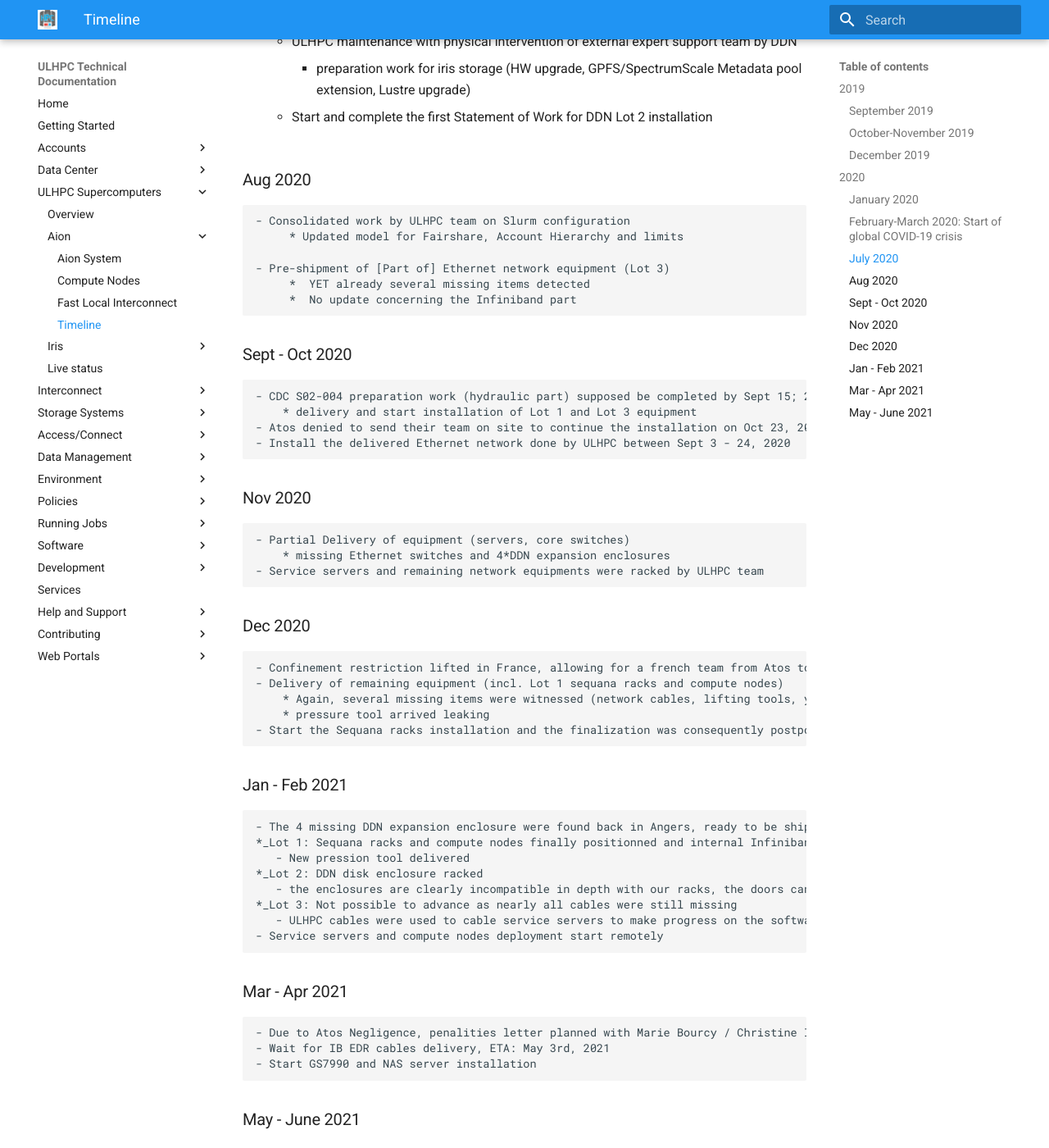
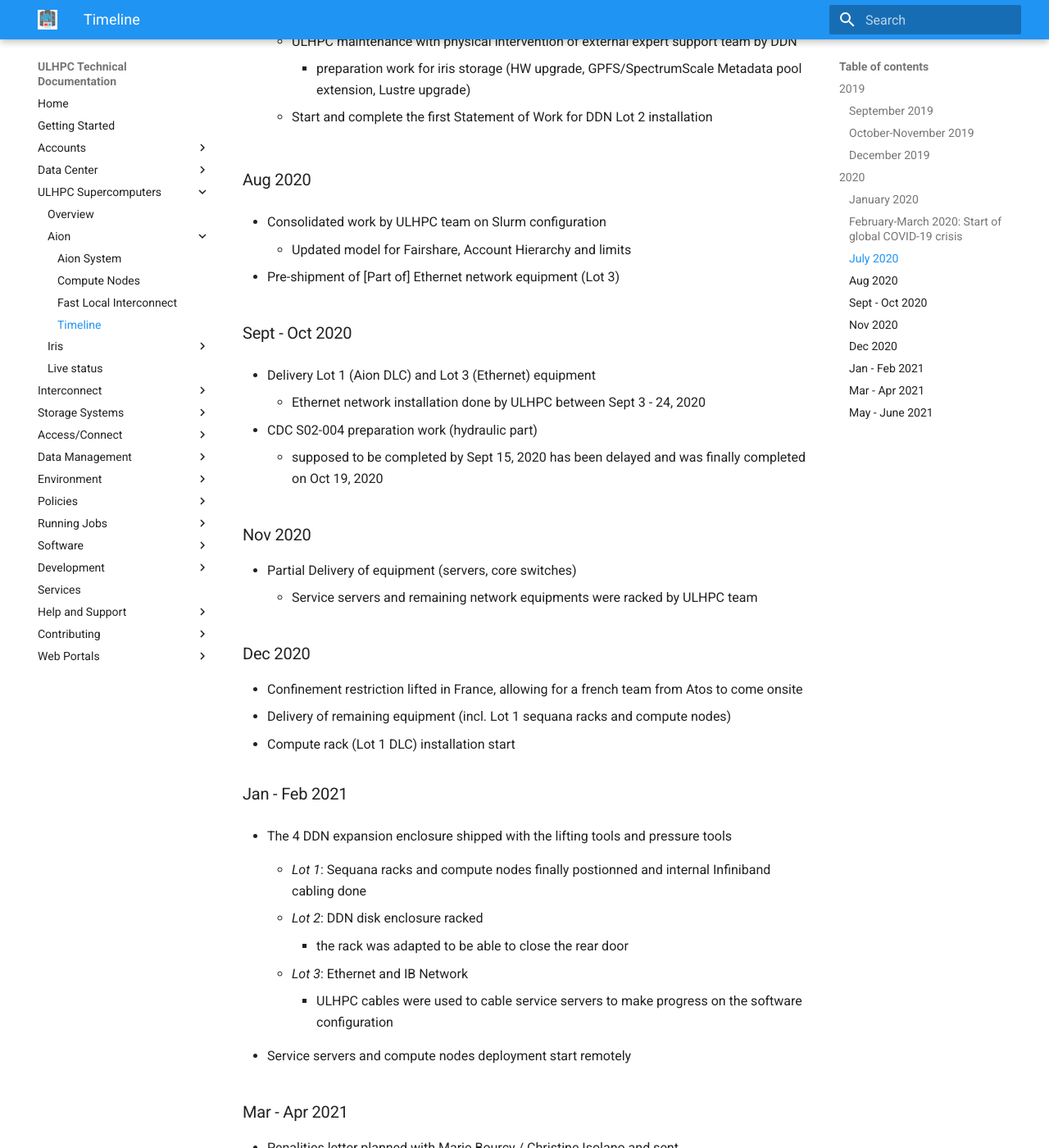
Before and after one commit to ULHPC/ulhpc-docs, an MkDocs documentation site: the page built from docs/systems/aion/timeline.md, in a window 1280 px wide and 1400 px high, scrolled down 3006 px. Shown: the whole window at 82% size. Built offline with MkDocs 1.6.1 and Material for MkDocs 9.7.7, drawn with Linux system fonts in a browser that asks for light colours; comment, search, counter and statistics services are not loaded; some of the changed text lies outside the part shown.

Commit message:
[ulhpc-docs:timeline] draft aion timeline

```diff
--- a/docs/systems/aion/timeline.md
+++ b/docs/systems/aion/timeline.md
@@ -78,49 +78,49 @@ See also [:fontawesome-solid-sign-in-alt: Atos Press Release](https://atos.net/e
 
 ### Aug 2020
 
-    - Consolidated work by ULHPC team on Slurm configuration
-         * Updated model for Fairshare, Account Hierarchy and limits
+* Consolidated work by ULHPC team on Slurm configuration
+    - Updated model for Fairshare, Account Hierarchy and limits
 
-    - Pre-shipment of [Part of] Ethernet network equipment (Lot 3)
-         *  YET already several missing items detected
-         *  No update concerning the Infiniband part
+* Pre-shipment of [Part of] Ethernet network equipment (Lot 3)
 
 ### Sept - Oct 2020
 
-    - CDC S02-004 preparation work (hydraulic part) supposed be completed by Sept 15; 2020 has been delayed and was finally completed on Oct 19, 2020
-        * delivery and start installation of Lot 1 and Lot 3 equipment
-    - Atos denied to send their team on site to continue the installation on Oct 23, 2020
-    - Install the delivered Ethernet network done by ULHPC between Sept 3 - 24, 2020
+* Delivery Lot 1 (Aion DLC) and Lot 3 (Ethernet) equipment
+    - Ethernet network installation done by ULHPC between Sept 3 - 24, 2020
+
+*  CDC S02-004 preparation work (hydraulic part)
+    - supposed to be completed by Sept 15, 2020 has been delayed and was finally completed on Oct 19, 2020
 
 ### Nov 2020
 
-    - Partial Delivery of equipment (servers, core switches)
-        * missing Ethernet switches and 4*DDN expansion enclosures
+* Partial Delivery of equipment (servers, core switches)
     - Service servers and remaining network equipments were racked by ULHPC team
 
 ### Dec 2020
 
-    - Confinement restriction lifted in France, allowing for a french team from Atos to come onsite
-    - Delivery of remaining equipment (incl. Lot 1 sequana racks and compute nodes)
-        * Again, several missing items were witnessed (network cables, lifting tools, yet again the missing DDN expansions)
-        * pressure tool arrived leaking
-    - Start the Sequana racks installation and the finalization was consequently postponed to January 2021 due to the missing of lifting tools
+* Confinement restriction lifted in France, allowing for a french team from Atos to come onsite
+* Delivery of remaining equipment (incl. Lot 1 sequana racks and compute nodes)
+* Compute rack (Lot 1 DLC) installation start
 
 ### Jan - Feb 2021
 
-    - The 4 missing DDN expansion enclosure were found back in Angers, ready to be shipped with the missing lifting tools
-	*_Lot 1: Sequana racks and compute nodes finally positionned and internal Infiniband cabling done.
-	   - New pression tool delivered
-	*_Lot 2: DDN disk enclosure racked
-	   - the enclosures are clearly incompatible in depth with our racks, the doors cannot be closed with the equipment and their cabling in this position. The rack was adapted.
-	*_Lot 3: Not possible to advance as nearly all cables were still missing
-	   - ULHPC cables were used to cable service servers to make progress on the software configuration
-    - Service servers and compute nodes deployment start remotely
+* The 4 DDN expansion enclosure shipped with the lifting tools and pressure tools
+
+    * _Lot 1_: Sequana racks and compute nodes finally postionned and internal Infiniband cabling done
+
+    * _Lot 2_: DDN disk enclosure racked
+        - the rack was adapted to be able to close the rear door
+
+    * _Lot 3_: Ethernet and IB Network
+        - ULHPC cables were used to cable service servers to make progress on the software configuration
+
+* Service servers and compute nodes deployment start remotely
 
 ### Mar - Apr 2021
 
-    - Due to Atos Negligence, penalities letter planned with Marie Bourcy / Christine Isolano and sent
-    - Wait for IB EDR cables delivery, ETA: May 3rd, 2021
-    - Start GS7990 and NAS server installation
+* Penalities letter planned with Marie Bourcy / Christine Isolano and sent
+* Start GS7990 and NAS server installation
 
 ### May - June 2021
+
+* IB EDR cables delivered
```
